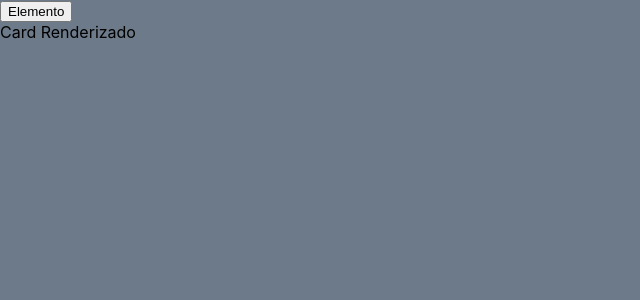
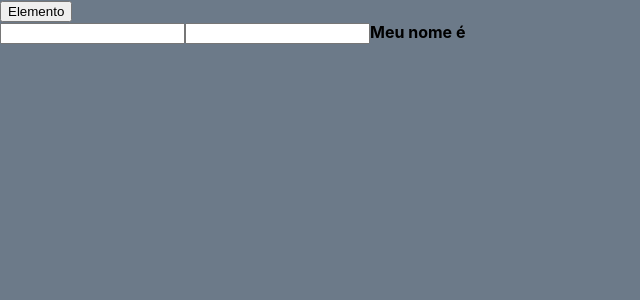
Before and after one commit to williansferr/trainer-react, a React (Create React App) app: page / in a window 1280 px wide. Both pictures are taken after a click on the button "Elemento". Shown: the top 300 px of the page, without its empty margins (0-640 px from the left). Built offline with nearby package versions, Linux system fonts and the light colour scheme.

Commit message:
Inicio de Estilização

```diff
--- a/src/App.js
+++ b/src/App.js
@@ -1,6 +1,7 @@
 import './App.css';
 import { MouseEvent, FormEvent, useState, ChangeEvent } from 'react'
 import { UseEffectExercicio06 } from './components/UseEffectExercicio06.tsx'
+import  {Exercicio07}  from './components/Exercicio07.tsx'
 // import { Card } from './components/Card.tsx'
 // import { UserName } from './components/UserName.tsx'
 
@@ -71,7 +72,7 @@ return (
     <button onClick={exibeRemoveComponenet}>Elemento</button>
 
     {entrada &&
-      <UseEffectExercicio06 />
+      <Exercicio07 />
     }
   </>
 )
--- /dev/null
+++ b/src/components/Exercicio07.tsx
@@ -0,0 +1,32 @@
+import { useState, useEffect } from "react";
+
+
+export const Exercicio07 = () => {
+
+    const [firstName, setFirstName] = useState('')
+    const [lastName, setLastName] = useState('')
+    const [fullName, setFullName] = useState('')
+
+    useEffect(() => {
+         setFullName(`${firstName} ${lastName}`)
+    }, [firstName, lastName])
+
+
+    return (
+        <div>
+            <input
+                value={firstName}
+                onChange={e => setFirstName(e.target.value)}
+            />
+            <input
+                value={lastName}
+                onChange={e => setLastName(e.target.value)}
+            />
+
+            {/* <button onClick={e =>  } */}
+            {/* >Enviar</button> */}
+
+            <strong>Meu nome é {fullName}</strong>
+        </div>
+    )
+}
```
